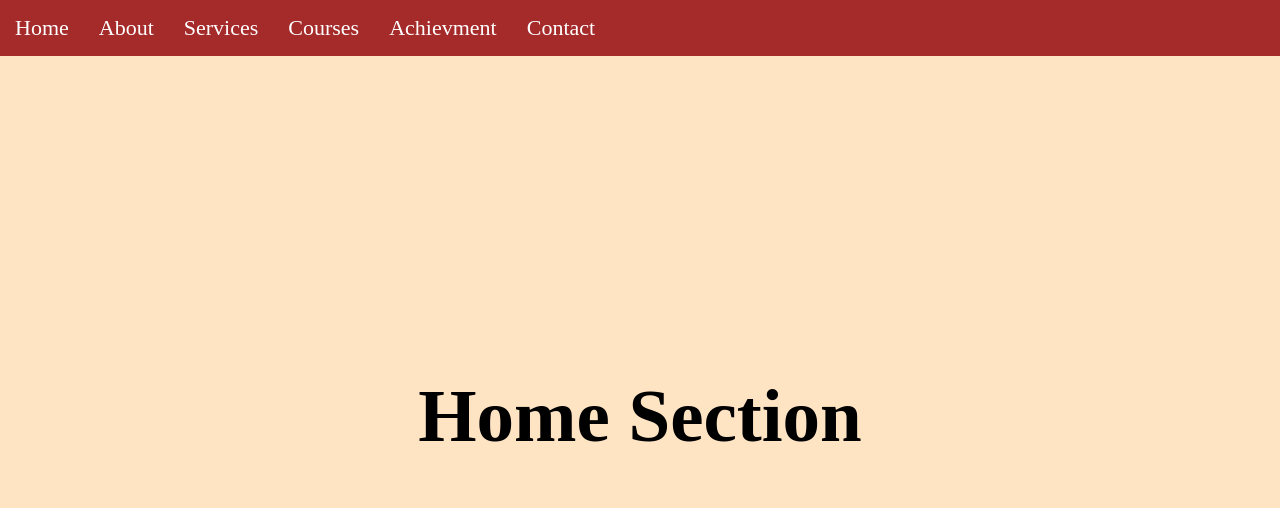
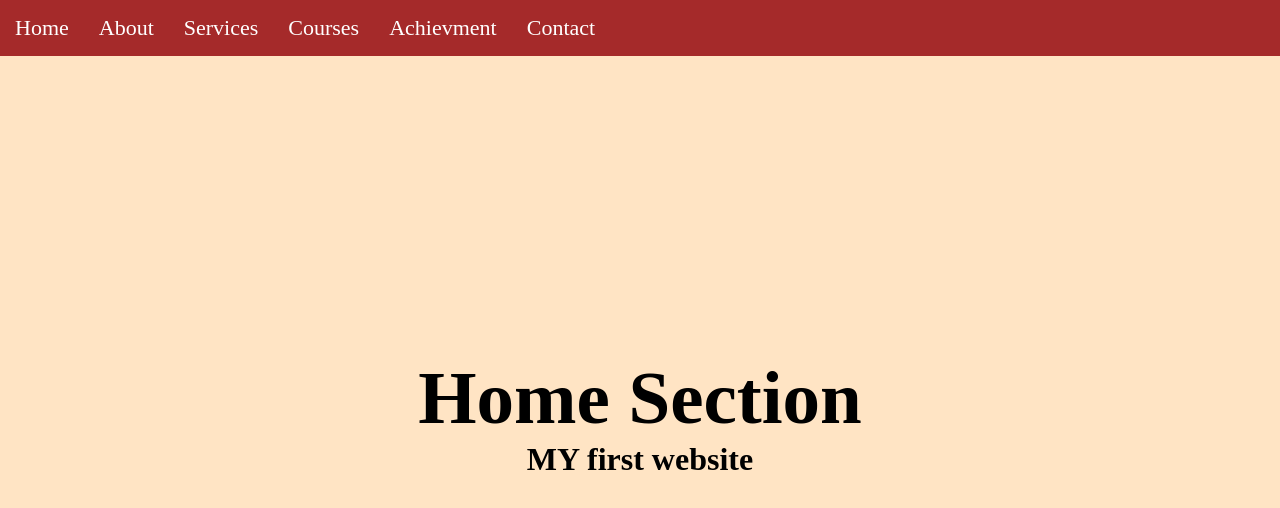
Before and after one commit to Rani-D-Gopewar-14/ResProject-f36, a plain HTML site: page index.html in a window 1280 px wide. Drawn offline with Linux system fonts and the light colour scheme.

Commit message:
second commit

```diff
--- a/index.html
+++ b/index.html
@@ -41,6 +41,8 @@
 
         <div class="main-cont">
             <h1 style="font-size:75px;">Home Section</h1>
+
+            <h1>MY first website</h1>
         </div>
 
     </div>
--- a/style.css
+++ b/style.css
@@ -31,6 +31,7 @@ a{
     width:100%;
     height:90%;
     display: flex;
+    flex-direction: column;
     justify-content: center;
     align-items: center;
 }
```
